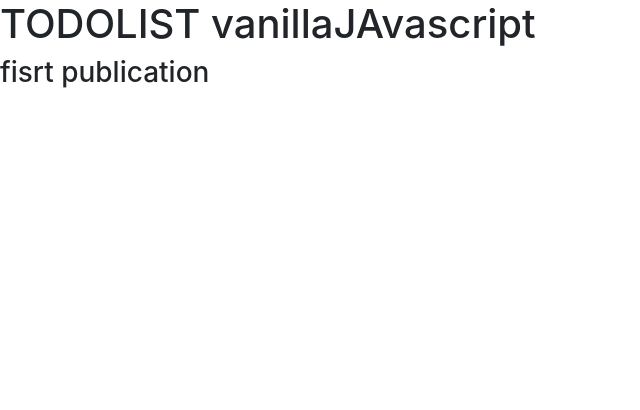
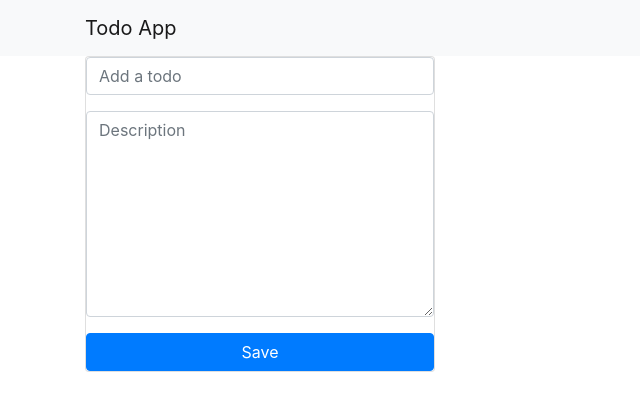
Before and after one commit to erikgaliana/todolist-vanillajavascript, a plain HTML site: page index.html in a window 1280 px wide. Shown: the whole page, without its empty margins (0-640 px from the left). Drawn offline with nearby package versions, Linux system fonts and the light colour scheme.

Commit message:
finish html

```diff
--- a/index.html
+++ b/index.html
@@ -5,9 +5,49 @@
     <title>VanillaJavascript todo app</title>
     <link rel="stylesheet" href="https://stackpath.bootstrapcdn.com/bootstrap/4.4.1/css/bootstrap.min.css" integrity="sha384-Vkoo8x4CGsO3+Hhxv8T/Q5PaXtkKtu6ug5TOeNV6gBiFeWPGFN9MuhOf23Q9Ifjh" crossorigin="anonymous">
 </head>
+
 <body>
-    <h1>TODOLIST vanillaJAvascript</h1>
-    <h3>fisrt publication</h3>
+    <!-- navigation-->
+    <nav class="navbar navbar-light bg-light ">
+         <div class="container">
+
+             <a href="#" class="navbar-brand">Todo App</a>
+         </div>
+    </nav>
+
+    <!--Main Content-->
+
+    <div class="container">
+        <div class="row">
+            <div class="col-md-4">
+                <div class="card">
+                    <div card="body-card">
+                        <form id="formTask">
+                            <div class="form-group">
+                                <input type="text" id="title" placeholder="Add a todo" class="form-control">
+                            </div>
+                            <div class="form-group">
+                                <textarea id="description" cols="8" rows="8" placeholder="Description" class="form-control" ></textarea>
+                            </div>
+                            <button type="submit" class="btn btn-primary btn-block">
+                                Save
+                            </button>
+                        </form>
+                    </div>
+                </div>
+            </div>
+            <div class="col-md-8">
+
+                    <div id="tasks"></div>
+            </div>
+         </div>
+
+
+    </div>
+    <!-- SCRIPTS -->
+
+
+
 </body>
 
 
```
